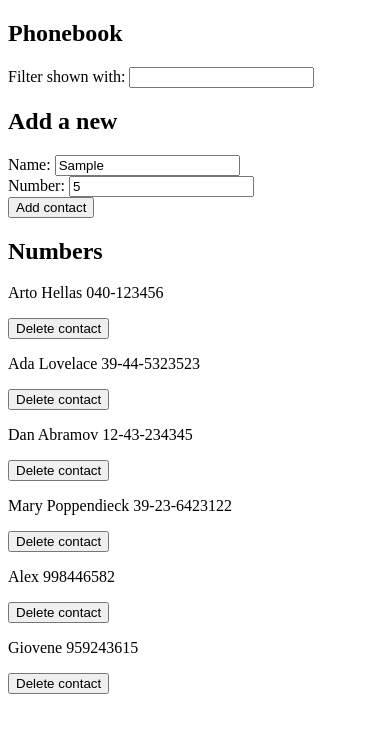
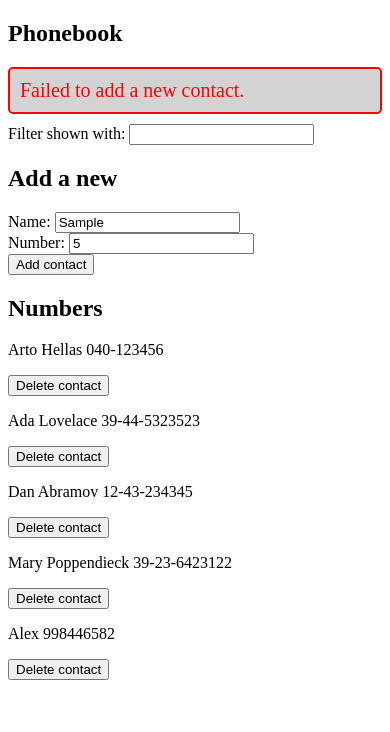
Before and after one commit to ArthurGC/fullstackopen, a React (Create React App) app in the folder part2/phonebook/: page / in a window 390 px wide. Both pictures are taken after typing "Sample", "5" into the empty fields and a click on the button "Add contact". Shown: the top 732 px of the page. Built offline with nearby package versions, Linux system fonts and the light colour scheme; no server answers; data requests are answered from the project's data file.

Commit message:
feat:Add phonebook part12

```diff
--- a/part2/phonebook/db.json
+++ b/part2/phonebook/db.json
@@ -24,11 +24,6 @@
       "name": "Alex",
       "number": "998446582",
       "id": 5
-    },
-    {
-      "name": "Giovene",
-      "number": "959243615",
-      "id": 6
     }
   ]
 }
--- a/part2/phonebook/src/App.js
+++ b/part2/phonebook/src/App.js
@@ -5,6 +5,7 @@ import ListPerson from './components/ListPerson'
 import SuccessNotification from './components/SuccessNotification'
 import actions from './services/persons'
 import './index.css'
+import ErrorNotification from './components/ErrorNotification'
 
 const App = () => {
   const [persons, setPersons] = useState([])
@@ -12,6 +13,7 @@ const App = () => {
   const [newNumber, setNewNumber] = useState('')
   const [wordFiltered, setWordFiltered] = useState('')
   const [successMessage, setSuccessMessage] = useState(null)
+  const [errorMessage, setErrorMessage] = useState(null)
 
   useEffect(() => {
     getAllPersons()
@@ -38,7 +40,10 @@ const App = () => {
     let isEmpty = newName.trim() && newNumber.trim()
     let personRepeated = persons.find((person) => person.name === newName)
     if (!isEmpty) {
-      alert('Fields are empty!')
+      setErrorMessage('One or both fields are empty.')
+      setTimeout(() => {
+        setErrorMessage(null)
+      }, 5000)
     } else if (personRepeated) {
       if (window.confirm(`${personRepeated.name} is already added to phonebook, the old number with a new one?`)) {
         const modifiedPerson = {
@@ -54,7 +59,11 @@ const App = () => {
             setSuccessMessage(null)
           }, 5000)
         } catch (error) {
-          console.error("There's an error when you try to delete a person.");
+          setErrorMessage(`Information of ${personRepeated.name} has already been removed from server.`)
+          setPersons(persons.filter(person => person.id !== personRepeated.id))
+          setTimeout(() => {
+            setErrorMessage(null)
+          }, 5000)
         }
       }
     } else {
@@ -71,7 +80,10 @@ const App = () => {
           setSuccessMessage(null)
         }, 5000)
       } catch (error) {
-        console.error("There's an error when you try to add a new person.");
+        setErrorMessage('Failed to add a new contact.')
+        setTimeout(() => {
+          setErrorMessage(null)
+        }, 5000)
       }
     }
   }
@@ -82,8 +94,16 @@ const App = () => {
       try {
         await actions.remove(id)
         setPersons(persons.filter(person => person.id !== id))
+        setSuccessMessage('The contact was removed.')
+        setTimeout(() => {
+          setSuccessMessage(null)
+        }, 5000)
       } catch (error) {
-        console.error("There's an error when you try to delete a person.");
+        setErrorMessage(`Information of ${personSelected.name} has already been removed from server.`)
+        setPersons(persons.filter(person => person.id !== id))
+        setTimeout(() => {
+          setErrorMessage(null)
+        }, 5000)
       }
     }
   }
@@ -92,6 +112,7 @@ const App = () => {
     <div>
       <h2>Phonebook</h2>
       <SuccessNotification message={successMessage} />
+      <ErrorNotification message={errorMessage} />
       <Filter filter={wordFiltered} handleChange={handleFilter} />
       <h2>Add a new</h2>
       <PersonForm
--- /dev/null
+++ b/part2/phonebook/src/components/ErrorNotification.js
@@ -0,0 +1,15 @@
+import React from 'react'
+
+const ErrorNotification = ({ message }) => {
+    if (message === null) {
+        return null
+    }
+
+    return (
+        <div className="error">
+            {message}
+        </div>
+    )
+}
+
+export default ErrorNotification
--- a/part2/phonebook/src/index.css
+++ b/part2/phonebook/src/index.css
@@ -7,3 +7,13 @@
     padding: 10px;
     margin-bottom: 10px;
 }
+
+.error {
+    color: red;
+    background: lightgrey;
+    font-size: 20px;
+    border: 2px solid red;
+    border-radius: 5px;
+    padding: 10px;
+    margin-bottom: 10px;
+}
```
